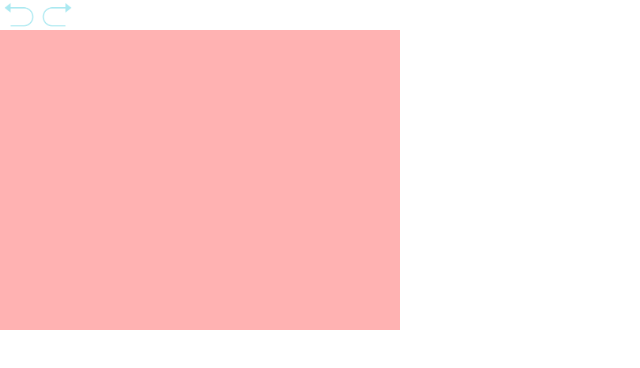
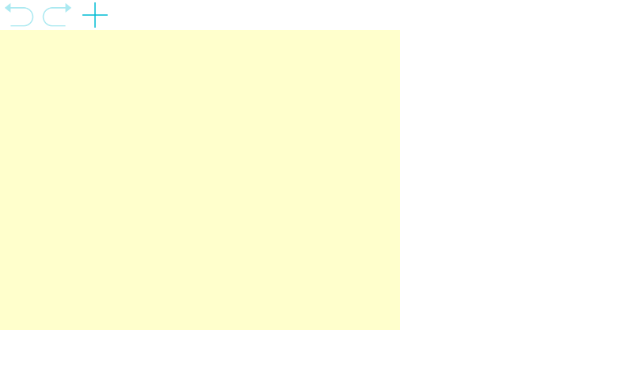
Before and after one commit to snakajima/vector-js, a React (Create React App) app: page /#0 in a window 1280 px wide. Shown: the top 368 px of the page, without its empty margins (0-640 px from the left). Built offline with nearby package versions, Linux system fonts and the light colour scheme.

Commit message:
drawMode

```diff
--- a/src/App.js
+++ b/src/App.js
@@ -27,7 +27,10 @@ class App extends Component {
       return <div>
         <MenuBar />
         <Canvas width={400} height={300} left={0} top={30} paths={paths} />
-        <Drawer width={400} height={300} left={0} top={30} draw={draw} />
+      {
+        (this.state.drawMode) ?
+          <Drawer width={400} height={300} left={0} top={30} draw={draw} /> : ''
+      }
       </div>
   }
 }
--- a/src/Canvas.js
+++ b/src/Canvas.js
@@ -15,6 +15,7 @@ class Canvas extends Component {
             height:this.props.height
         };
         return <div>
+            <div className='canvas' style={style} />
         {
             this.props.paths.map((path) => {
                            return <svg version="1.1" xmlns="http://www.w3.org/2000/svg"
--- a/src/Drawer.js
+++ b/src/Drawer.js
@@ -31,7 +31,7 @@ class Drawer extends Component {
             x:x, y:y
         };
         DragContext.setContext(context);
-        window.store.dispatch({type:'DrawStart', x:x, y:y})
+        window.store.dispatch({type:'DrawStart', x:x, y:y});
     }
     onDrag(e) {
         var context = DragContext.getContext();
--- a/src/MenuBar.js
+++ b/src/MenuBar.js
@@ -14,6 +14,9 @@ class MenuBar extends Component {
         <input className={window.stack.redoable() ? "btn" : "btnIA"} type="image"
         src="./ic_color_redo.png"
         onClick={ () => {window.stack.redo(window.store)} } />
+        <input className="btn" type="image"
+        src="./ic_color_plus.png"
+        onClick={ () => {window.store.dispatch({type:'AddElement'})} } />
           </div>
     }
 }
--- a/src/Reducer.js
+++ b/src/Reducer.js
@@ -74,7 +74,11 @@ function reducer(_state, action) {
       paths.push(path);
       state.paths = paths;
       state.draw = {};
+      state.drawMode = false;
       undoable = true;
+      break;
+    case 'AddElement':
+      state.drawMode = true;
       break;
     case 'setState':
       state = action.state;
```
Also changed, not shown: public/ic_color_plus.png (added).
